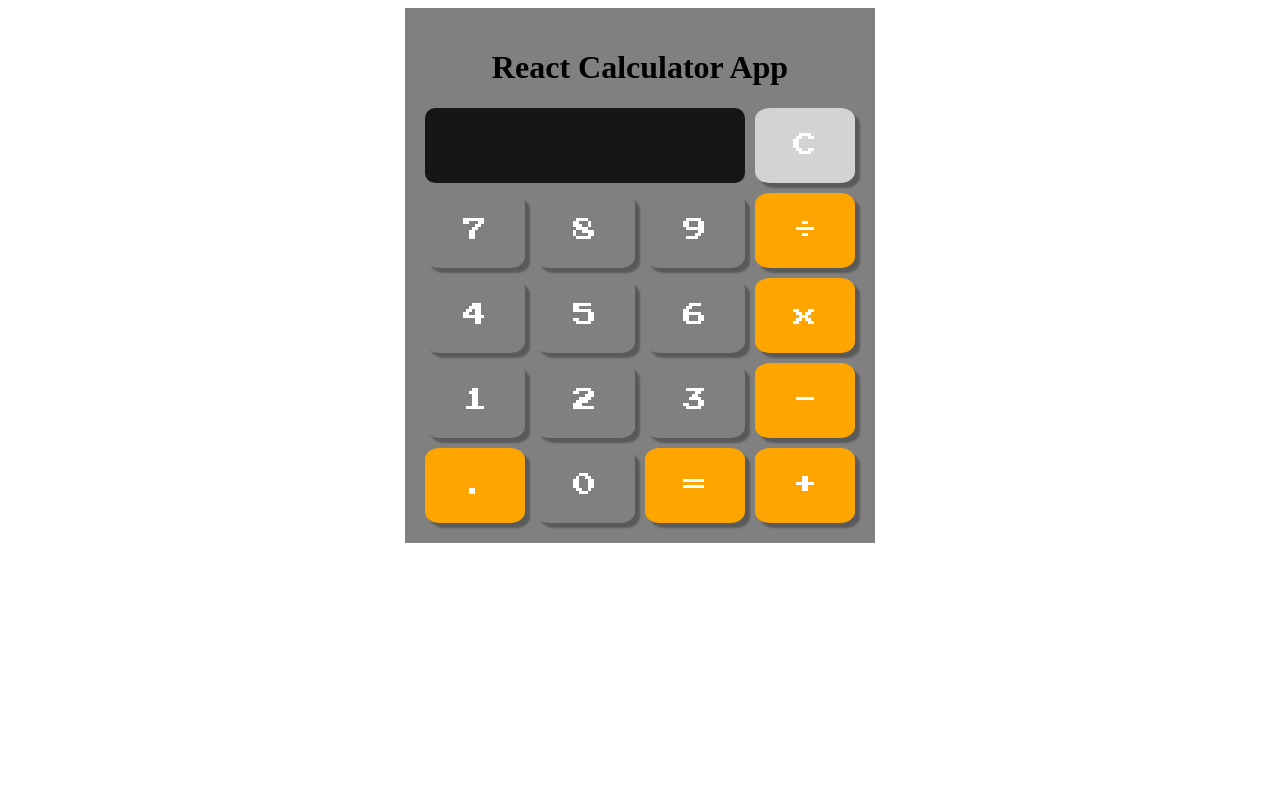
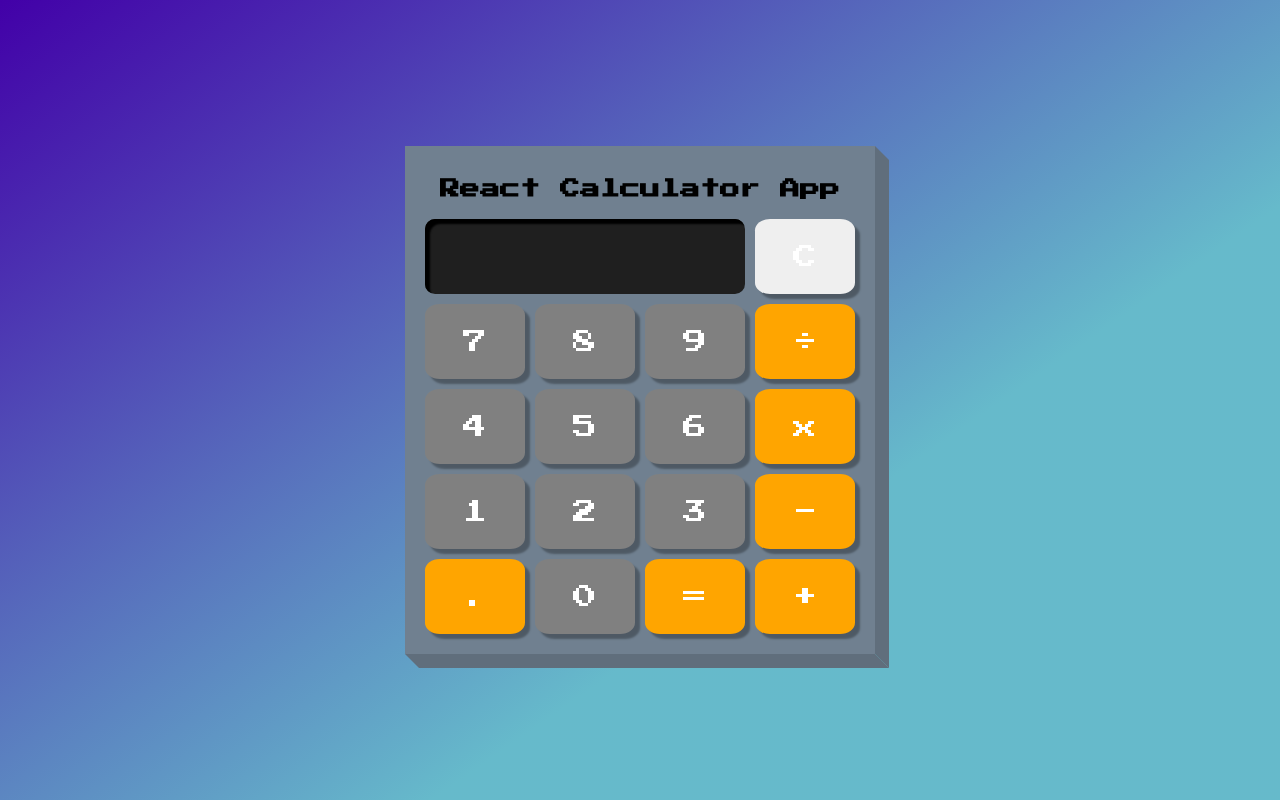
Before and after one commit to fearneyork/react-calculator, a React (Create React App) app: page / in a window 1280 px wide. Built offline with nearby package versions, Linux system fonts and the light colour scheme; the HTML template or start-up script is replaced by a standard one.

Commit message:
add additional styling and refactor out equals button

```diff
--- a/src/App.css
+++ b/src/App.css
@@ -1,43 +1,81 @@
+html,
+body {
+    height: 100vh;
+    width: 100vw;
+    padding: 0;
+    margin: 0;
+}
+
 #root {
     display: flex;
     align-items: center;
     justify-content: center;
+    background: rgb(66, 0, 168);
+    background: linear-gradient(
+        145deg,
+        rgba(66, 0, 168, 1) 0%,
+        rgba(0, 140, 168, 0.6) 65%
+    );
+    height: 100vh;
+    width: 100vw;
 }
 
 .calculator {
-    background-color: grey;
-    width: 430px;
-    display: flex;
-    flex-direction: column;
-    align-items: center;
+    background-color: slategray;
+    max-width: 430px;
+    width: 90%;
     padding: 20px;
+    position: relative;
+}
+
+.calculator:after,
+.calculator:before {
+    content: "";
+    background: rgb(96, 110, 124);
+    position: absolute;
+}
+.calculator:after {
+    width: 100%;
+    height: 14px;
+    left: 7px;
+    bottom: 0;
+    transform: translatey(100%) skewx(45deg);
+}
+.calculator:before {
+    width: 14px;
+    height: 100%;
+    right: 0;
+    transform: translatex(100%) skewy(45deg);
+    top: 7px;
 }
 
 .calculator__title {
-    display: flex;
-    flex-direction: row;
-    align-items: center;
+    font-family: "Press Start 2P", cursive;
+    font-size: 1.25rem;
+    text-align: center;
+    margin-bottom: 20px;
 }
 
 .calculator__upper-container {
-    display: flex;
     width: 100%;
-    justify-content: space-between;
-    align-items: center;
+    display: grid;
     margin-bottom: 10px;
+    grid-template-columns: repeat(4, 1fr);
+    grid-gap: 10px;
 }
 
 .calculator__viewport {
     font-family: "Press Start 2P", cursive;
     color: white;
     font-size: 1.5rem;
-    background-color: rgb(22, 22, 22);
-    width: 100%;
+    background-color: rgb(31, 31, 31);
     min-height: 55px;
     border-radius: 10px;
     display: flex;
     align-items: center;
     padding: 10px;
+    box-shadow: 5px 5px 2px 0px rgba(0, 0, 0, 1) inset;
+    grid-column: 1 / 4;
 }
 
 .calculator__viewport-content {
@@ -48,5 +86,6 @@
 .calculator__keypad {
     display: grid;
     grid-gap: 10px;
-    grid-template-columns: repeat(4, 100px);
+    width: 100%;
+    grid-template-columns: repeat(4, 1fr);
 }
--- a/src/App.tsx
+++ b/src/App.tsx
@@ -1,7 +1,8 @@
-import React, { useState, useEffect } from "react";
+import { useState, useEffect } from "react";
 import "./App.css";
 import Button from "./Button/Button";
 import ClearButton from "./ClearButton/ClearButton";
+import EqualsButton from "./EqualsButton/EqualsButton";
 
 const buttonsToCreate: string[] = [
     "7",
@@ -24,43 +25,39 @@ const buttonsToCreate: string[] = [
 
 function App() {
     const [clickedValue, setClickedValue] = useState("");
-    const [firstNum, setFirstNum] = useState<string | undefined>("0");
+    const [firstNum, setFirstNum] = useState("");
     const [secondNum, setSecondNum] = useState("");
     const [operator, setOperator] = useState("");
 
     const solveEquation = () => {
-        setSecondNum(clickedValue);
+        if (firstNum) {
+            setSecondNum(clickedValue);
+        }
     };
 
     useEffect(() => {
         if (secondNum && operator) {
-            if (operator === "+" && firstNum) {
+            if (operator === "+") {
                 setClickedValue((+firstNum + +secondNum).toString());
-                // following funcs can be reduced to a clear function that is also used on click for clear button
-                setFirstNum("");
-                setSecondNum("");
-                setOperator("");
             }
-            if (operator === "-" && firstNum) {
+            if (operator === "-") {
                 setClickedValue((+firstNum - +secondNum).toString());
-                setFirstNum("");
-                setSecondNum("");
-                setOperator("");
             }
-            if (operator === "÷" && firstNum) {
+            if (operator === "÷") {
                 setClickedValue((+firstNum / +secondNum).toString());
-                setFirstNum("");
-                setSecondNum("");
-                setOperator("");
             }
-            if (operator === "x" && firstNum) {
+            if (operator === "x") {
                 setClickedValue((+firstNum * +secondNum).toString());
-                setFirstNum("");
-                setSecondNum("");
-                setOperator("");
             }
+            clearOnSolve();
         }
     }, [firstNum, operator, secondNum]);
+
+    const clearOnSolve = (): void => {
+        setFirstNum("");
+        setSecondNum("");
+        setOperator("");
+    };
 
     return (
         <main className="calculator">
@@ -68,8 +65,7 @@ function App() {
             <section className="calculator__upper-container">
                 <div className="calculator__viewport">
                     <p className="calculator__viewport-content">
-                        {firstNum !== "0" ? firstNum : ""} {operator}
-                        {clickedValue}
+                        {firstNum} {operator} {clickedValue}
                     </p>
                 </div>
                 <ClearButton
@@ -83,12 +79,8 @@ function App() {
                 {buttonsToCreate.map((value) => {
                     if (value === "=") {
                         return (
-                            <Button
+                            <EqualsButton
                                 key={value}
-                                buttonValue={value}
-                                buttonType={
-                                    value.match(/[0-9]/) ? "number" : "operator"
-                                }
                                 solveEquation={solveEquation}
                             />
                         );
@@ -103,7 +95,9 @@ function App() {
                                 setOperator={setOperator}
                                 setClickedValue={setClickedValue}
                                 setFirstNum={setFirstNum}
+                                firstNum={firstNum}
                                 clickedValue={clickedValue}
+                                solveEquation={solveEquation}
                             />
                         );
                     }
--- a/src/Button/Button.css
+++ b/src/Button/Button.css
@@ -3,7 +3,6 @@
     color: white;
     text-decoration: none;
     font-size: 1.5rem;
-    width: 100px;
     height: 75px;
     border: none;
     border-radius: 15%;
@@ -21,9 +20,3 @@
 .button--operator {
     background-color: orange;
 }
-
-.button--clear {
-    background-color: lightgray;
-    flex-shrink: 0;
-    margin-left: 10px;
-}
--- a/src/Button/Button.tsx
+++ b/src/Button/Button.tsx
@@ -1,14 +1,15 @@
-import React, { MouseEvent } from "react";
+import React from "react";
 import "./Button.css";
 
 type ButtonProps = {
     buttonValue: string;
     buttonType: "number" | "operator";
-    setOperator?: React.Dispatch<React.SetStateAction<string>>;
-    setClickedValue?: React.Dispatch<React.SetStateAction<string>>;
-    setFirstNum?: React.Dispatch<React.SetStateAction<string | undefined>>;
-    clickedValue?: string;
-    solveEquation?: () => void;
+    setOperator: React.Dispatch<React.SetStateAction<string>>;
+    setClickedValue: React.Dispatch<React.SetStateAction<string>>;
+    setFirstNum: React.Dispatch<React.SetStateAction<string>>;
+    firstNum: string;
+    clickedValue: string;
+    solveEquation: () => void;
 };
 
 const Button = ({
@@ -19,26 +20,31 @@ const Button = ({
     setFirstNum,
     clickedValue,
     solveEquation,
+    firstNum,
 }: ButtonProps): JSX.Element => {
-    const handleClick = (e: MouseEvent<Element>): void => {
-        if (buttonValue === "=") {
-            solveEquation?.();
-        } else {
-            setUpEquation();
-        }
-    };
     const setUpEquation = () => {
         const operators: string[] = ["+", "-", "x", "÷"];
         if (operators.includes(buttonValue)) {
-            setFirstNum?.(clickedValue);
-            setClickedValue?.("");
-            setOperator?.(buttonValue);
+            checkForMultipleOperator();
         } else if (buttonValue === ".") {
-            if (clickedValue?.indexOf(".") === -1) {
-                setClickedValue?.((value) => value + buttonValue);
+            if (clickedValue.indexOf(".") === -1) {
+                setClickedValue((value) => value + buttonValue);
             }
         } else {
-            setClickedValue?.((value) => value + buttonValue);
+            setClickedValue((value) => value + buttonValue);
+        }
+    };
+
+    const checkForMultipleOperator = (): void => {
+        if (firstNum && clickedValue) {
+            solveEquation();
+            setOperator(buttonValue);
+        } else if (firstNum && !clickedValue) {
+            setOperator(buttonValue);
+        } else {
+            setFirstNum(clickedValue);
+            setClickedValue("");
+            setOperator(buttonValue);
         }
     };
 
@@ -47,7 +53,7 @@ const Button = ({
             className={`button ${
                 buttonType === "number" ? "button--number" : "button--operator"
             }`}
-            onClick={handleClick}
+            onClick={setUpEquation}
         >
             {buttonValue}
         </button>
--- a/src/ClearButton/ClearButton.css
+++ b/src/ClearButton/ClearButton.css
@@ -0,0 +1,3 @@
+.button--clear {
+    background-color: lightgray;
+}
--- a/src/ClearButton/ClearButton.tsx
+++ b/src/ClearButton/ClearButton.tsx
@@ -1,6 +1,6 @@
 type ClearButtonProps = {
     setOperator: React.Dispatch<React.SetStateAction<string>>;
-    setFirstNum: React.Dispatch<React.SetStateAction<string | undefined>>;
+    setFirstNum: React.Dispatch<React.SetStateAction<string>>;
     setSecondNum: React.Dispatch<React.SetStateAction<string>>;
     setClickedValue: React.Dispatch<React.SetStateAction<string>>;
 };
--- /dev/null
+++ b/src/EqualsButton/EqualsButton.tsx
@@ -0,0 +1,19 @@
+import React from "react";
+
+type EqualsButtonProps = {
+    solveEquation: () => void;
+};
+
+const EqualsButton = ({ solveEquation }: EqualsButtonProps): JSX.Element => {
+    const handleSolve = (): void => {
+        solveEquation();
+    };
+
+    return (
+        <button className="button button--operator" onClick={handleSolve}>
+            =
+        </button>
+    );
+};
+
+export default EqualsButton;
```
